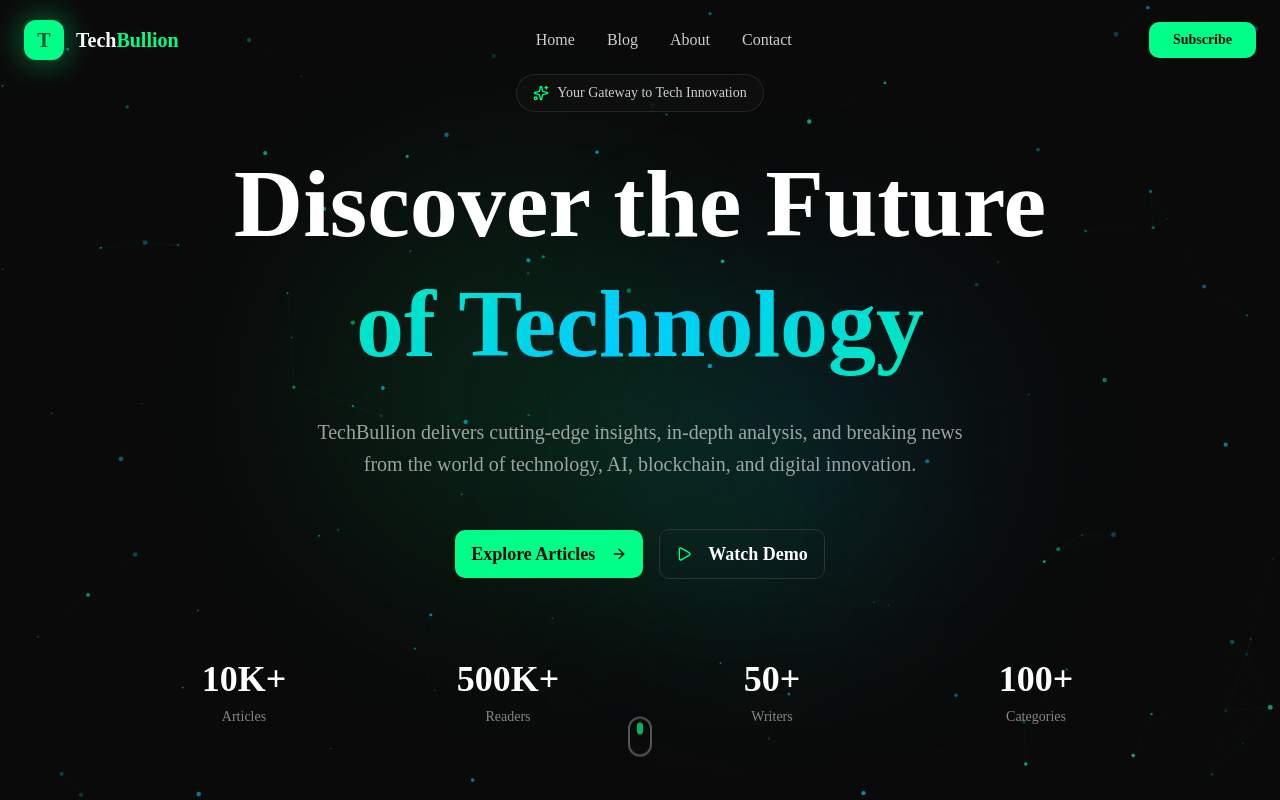
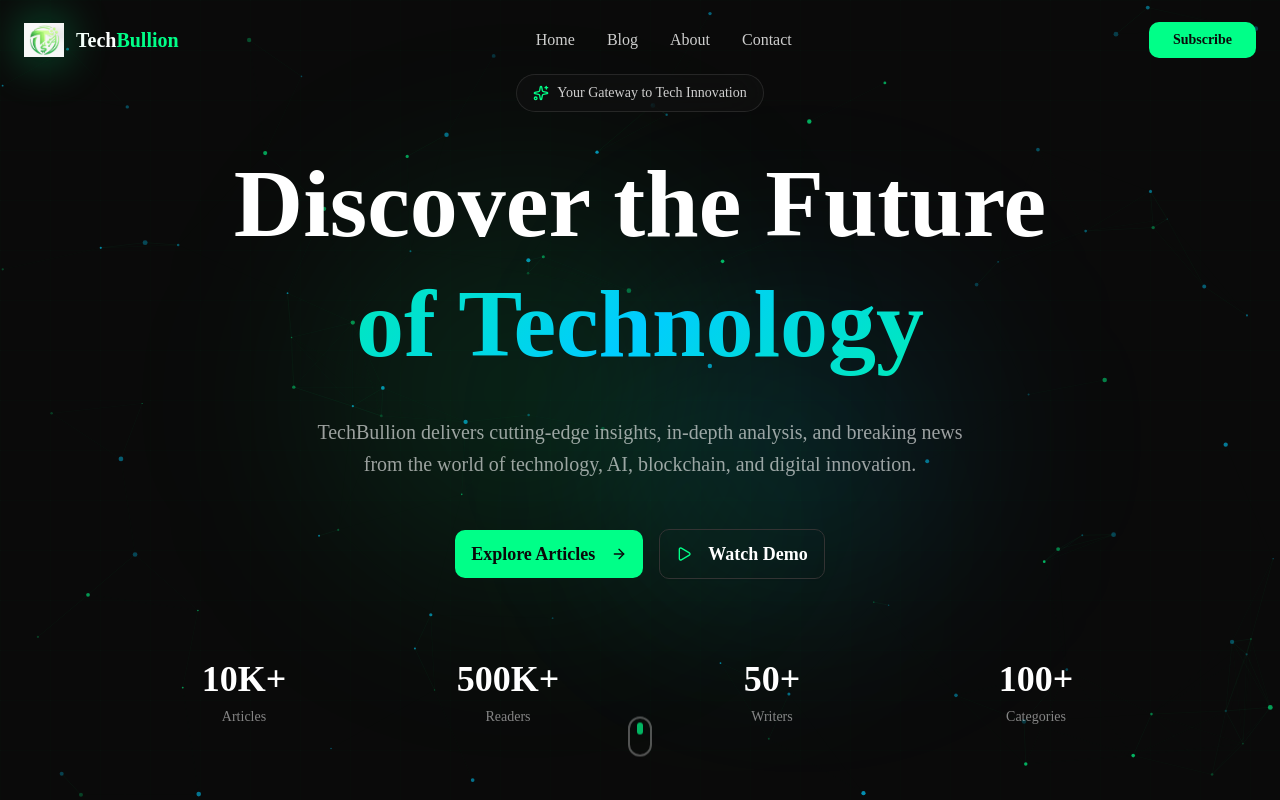
Before and after one commit to jamesalgorankltd-sys/techbullion, a Next.js app: page / in a window 1280 px wide. Shown: the top 800 px of the page. Built offline with nearby package versions, Linux system fonts and the light colour scheme.

Commit message:
header.tsx

```diff
--- a/components/layout/header.tsx
+++ b/components/layout/header.tsx
@@ -38,12 +38,14 @@ export function Header() {
         <nav className="flex items-center justify-between">
           {/* Logo */}
           <Link href="/" className="group flex items-center gap-3">
-            <div className="relative">
-              <div className="w-10 h-10 rounded-lg bg-[#00ff88] flex items-center justify-center transition-transform group-hover:scale-110 group-hover:rotate-6">
-                <span className="text-[#0a0a0a] font-bold text-xl">T</span>
-              </div>
-              <div className="absolute inset-0 rounded-lg bg-[#00ff88] blur-lg opacity-50 group-hover:opacity-100 transition-opacity" />
-            </div>
+            <div className="relative flex items-center justify-center">
+  <img
+    src="/logo.png"
+    alt="TechBullion Logo"
+    className="w-10 h-10 object-contain relative z-10 transition-transform duration-300 group-hover:scale-110"
+  />
+  <div className="absolute inset-0 bg-[#00ff88] blur-xl opacity-40 group-hover:opacity-70 transition duration-300" />
+</div>
             <span className="text-xl font-bold text-white">
               Tech<span className="text-[#00ff88]">Bullion</span>
             </span>
```
